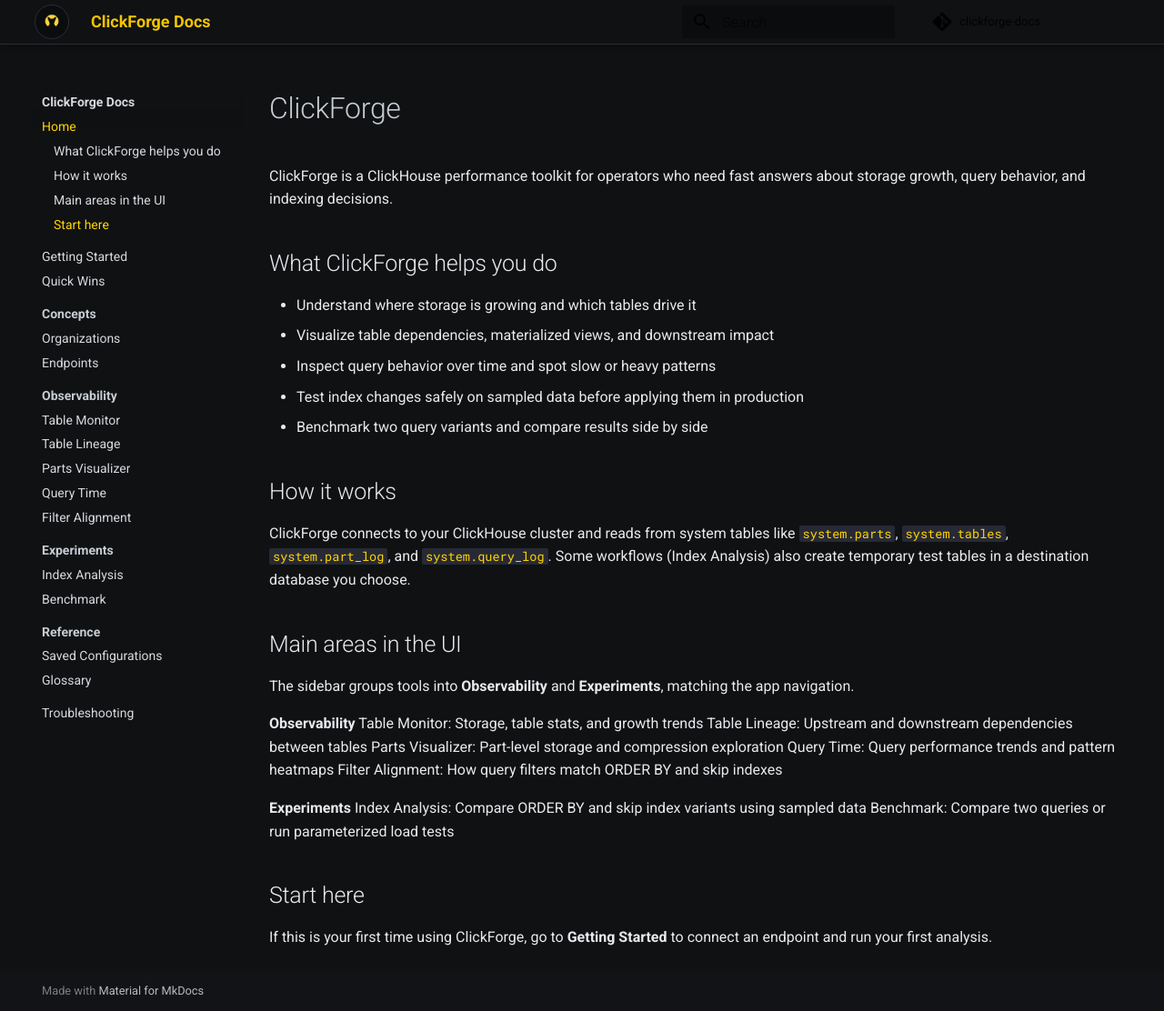
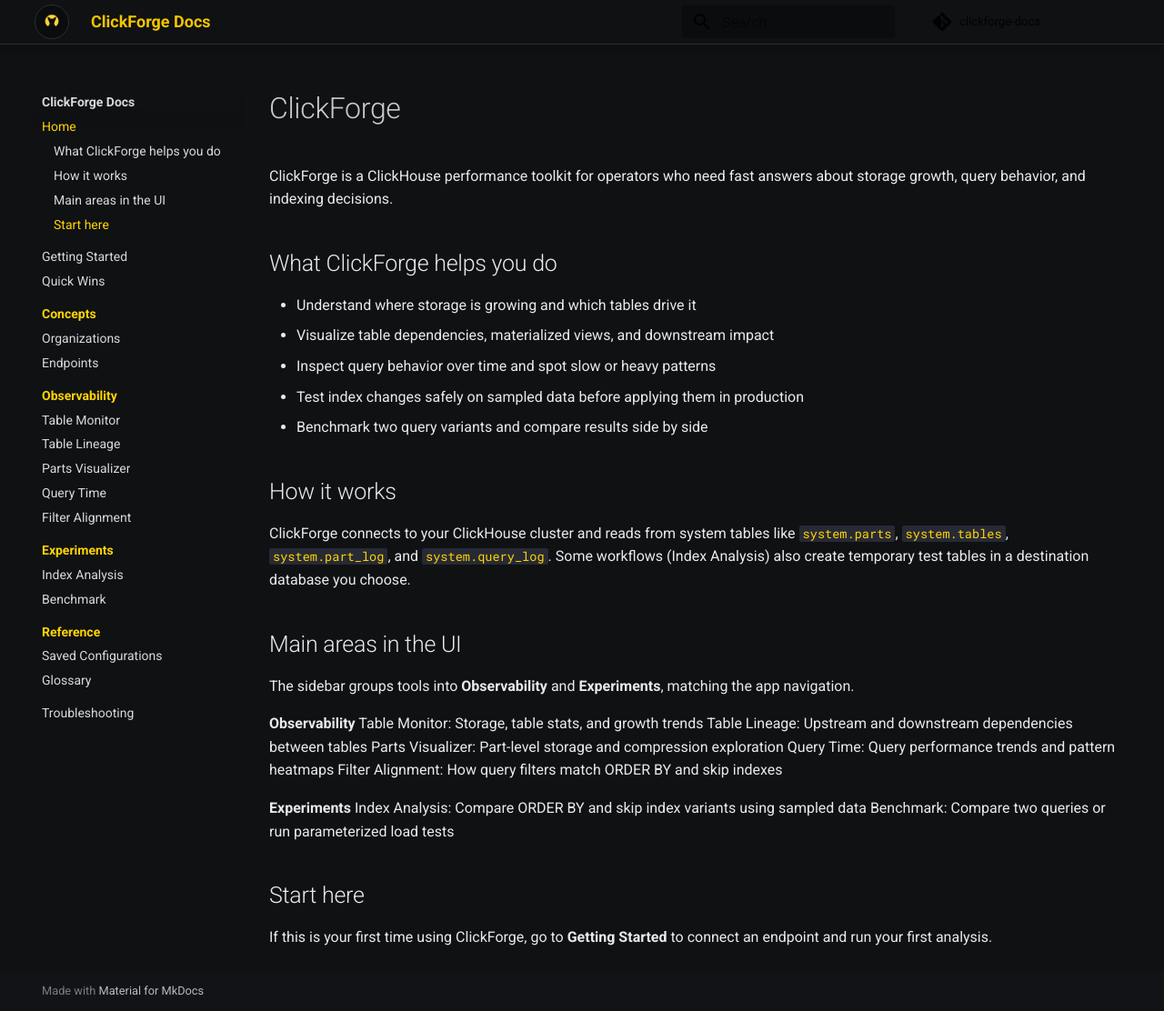
Before and after one commit to ClickForgeCloud/clickforge-docs, an MkDocs documentation site: the page built from docs/index.md, in a window 1280 px wide and 1112 px high. Shown: the whole window at 91% size. Built offline with MkDocs 1.6.1 and Material for MkDocs 9.7.7, drawn with Linux system fonts in a browser that asks for light colours; comment, search, counter and statistics services are not loaded.

Commit message:
fix: style

```diff
--- a/docs/stylesheets/extra.css
+++ b/docs/stylesheets/extra.css
@@ -76,6 +76,17 @@
   color: var(--cf-yellow-strong);
 }
 
+/* Primary nav section headings (Home, Getting Started, etc.) */
+.md-nav--primary .md-nav__item--section > .md-nav__link {
+  color: var(--cf-yellow-strong);
+  font-weight: 700;
+}
+
+.md-nav--primary .md-nav__item--section > .md-nav__link:hover,
+.md-nav--primary .md-nav__item--section > .md-nav__link:focus {
+  color: var(--cf-yellow-strong);
+}
+
 /* Buttons */
 .md-typeset .md-button {
   border-color: var(--cf-yellow);
```
